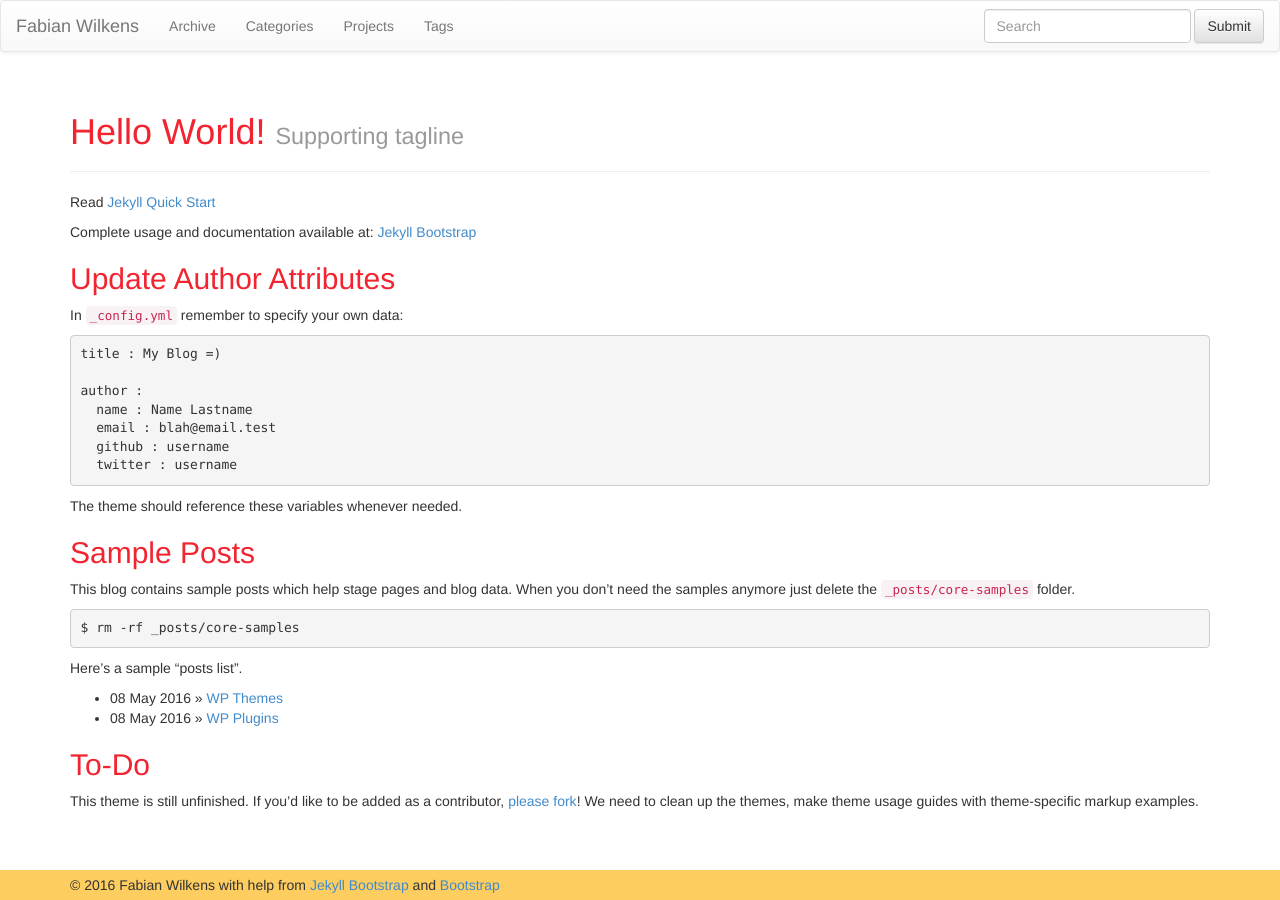
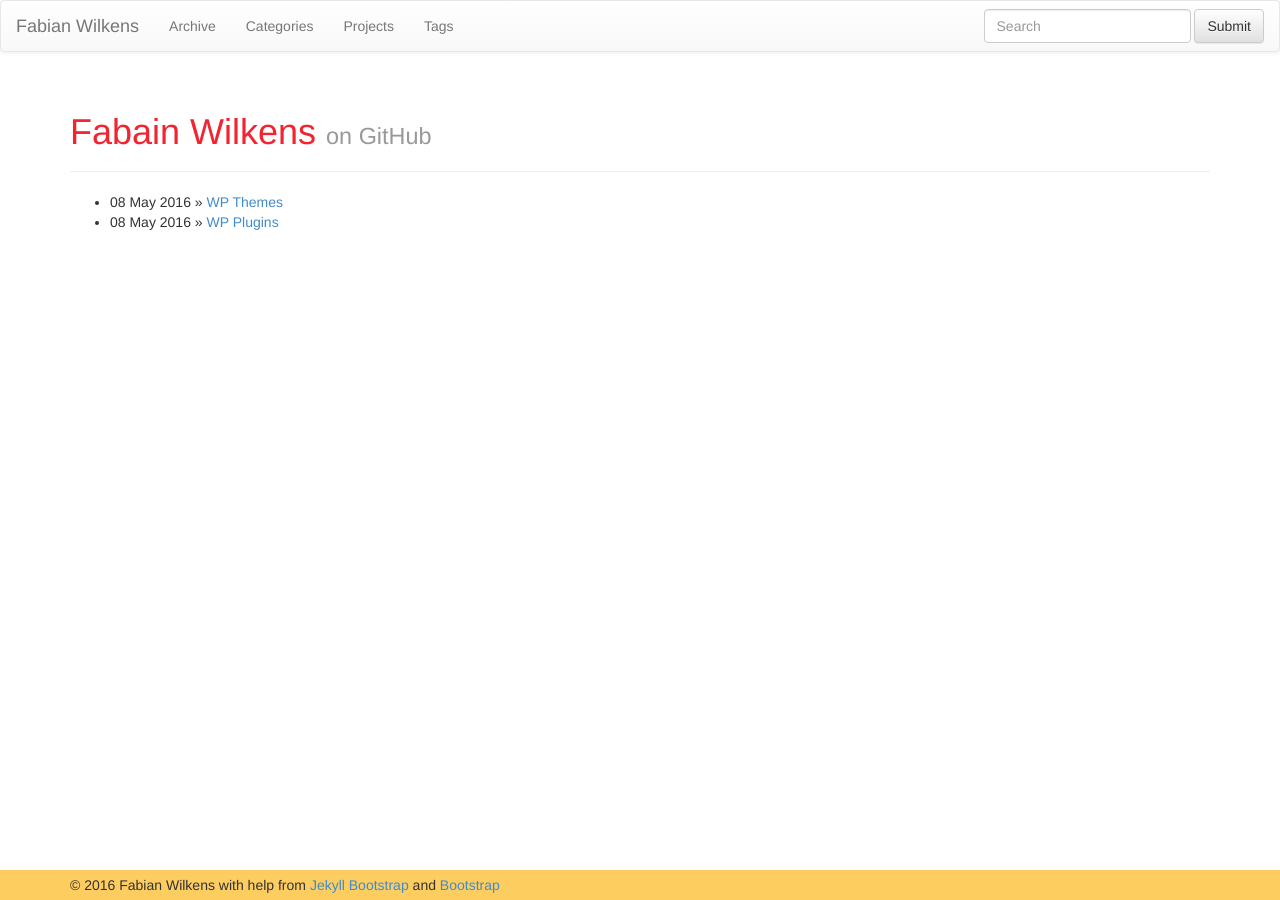
Before and after one commit to WilkensF/wilkensf.github.io, a Jekyll site: the page built from index.md, in a window 1280 px wide. Built offline with Jekyll 4.4.1, drawn with Linux system fonts in a browser that asks for light colours; nearby versions of some CDN libraries.

Commit message:
Update Page - Index

```diff
--- a/index.md
+++ b/index.md
@@ -1,44 +1,12 @@
 ---
 layout: page
-title: Hello World!
-tagline: Supporting tagline
+title: Fabain Wilkens
+tagline: on GitHub
 ---
 {% include JB/setup %}
-
-Read [Jekyll Quick Start](http://jekyllbootstrap.com/usage/jekyll-quick-start.html)
-
-Complete usage and documentation available at: [Jekyll Bootstrap](http://jekyllbootstrap.com)
-
-## Update Author Attributes
-
-In `_config.yml` remember to specify your own data:
-
-    title : My Blog =)
-
-    author :
-      name : Name Lastname
-      email : blah@email.test
-      github : username
-      twitter : username
-
-The theme should reference these variables whenever needed.
-
-## Sample Posts
-
-This blog contains sample posts which help stage pages and blog data.
-When you don't need the samples anymore just delete the `_posts/core-samples` folder.
-
-    $ rm -rf _posts/core-samples
-
-Here's a sample "posts list".
 
 <ul class="posts">
   {% for post in site.posts %}
     <li><span>{{ post.date | date_to_string }}</span> &raquo; <a href="{{ BASE_PATH }}{{ post.url }}">{{ post.title }}</a></li>
   {% endfor %}
 </ul>
-
-## To-Do
-
-This theme is still unfinished. If you'd like to be added as a contributor, [please fork](http://github.com/plusjade/jekyll-bootstrap)!
-We need to clean up the themes, make theme usage guides with theme-specific markup examples.
```
